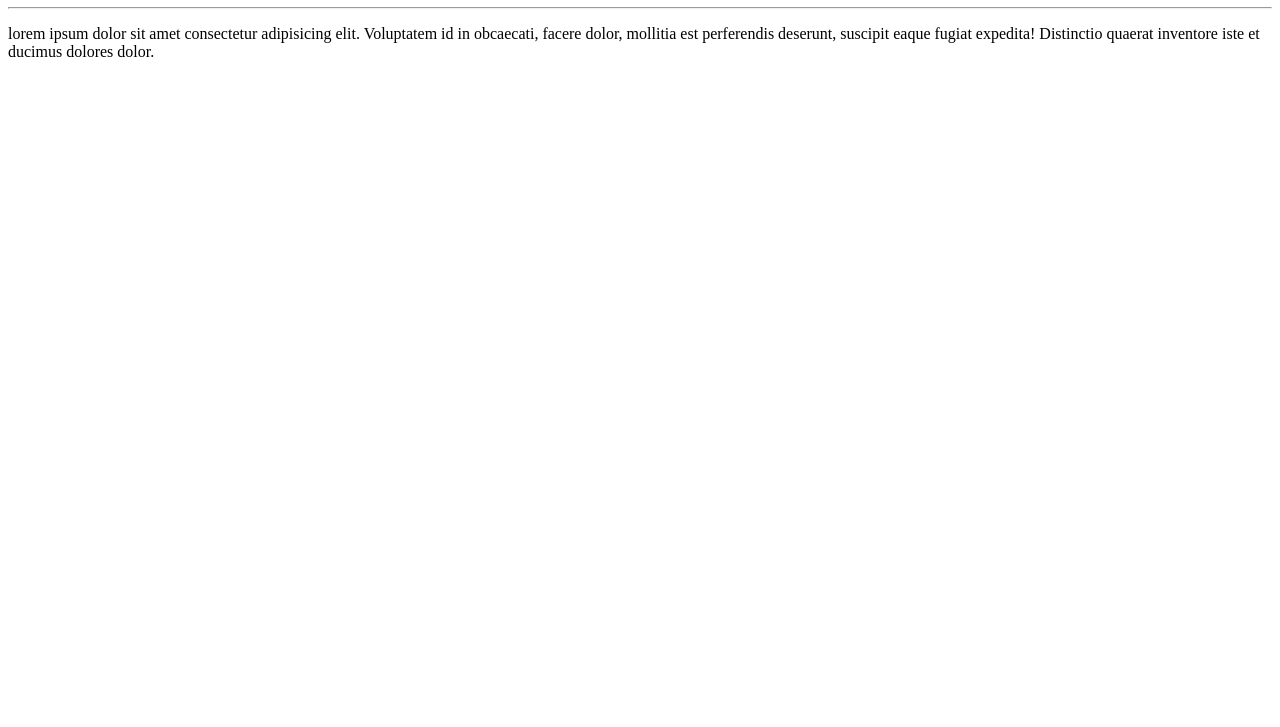
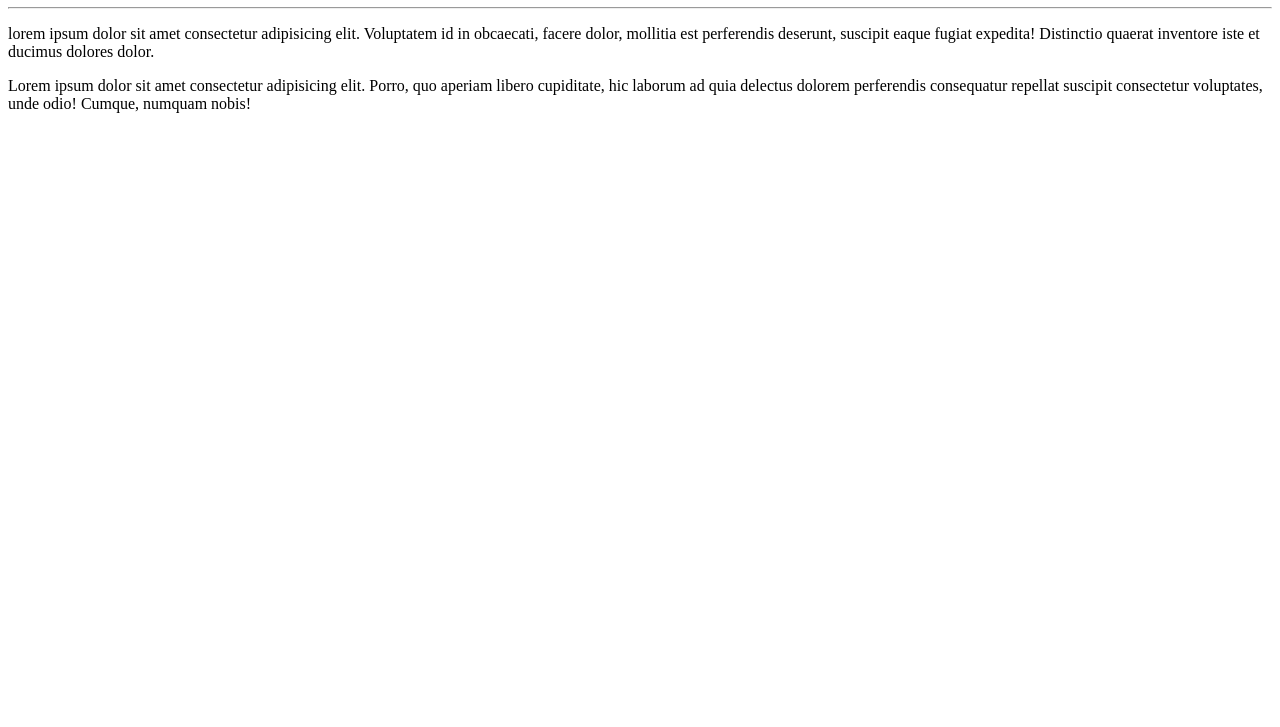
Before and after one commit to juniorc16/ola_mundo, a plain HTML site: page site-exemplo/index.html in a window 1280 px wide. Shown: the part 73-800 px from the top of the page. Drawn offline with Linux system fonts and the light colour scheme.

Commit message:
adicionei um novo paragrafo

```diff
--- a/site-exemplo/index.html
+++ b/site-exemplo/index.html
@@ -10,7 +10,7 @@
  <h1>Boa noite !!!</h1>
  <hr>
 <p> lorem ipsum dolor sit amet consectetur adipisicing elit. Voluptatem id in obcaecati, facere dolor, mollitia est perferendis deserunt, suscipit eaque fugiat expedita! Distinctio quaerat inventore iste et ducimus dolores dolor. </p>
-
+<p>Lorem ipsum dolor sit amet consectetur adipisicing elit. Porro, quo aperiam libero cupiditate, hic laborum ad quia delectus dolorem perferendis consequatur repellat suscipit consectetur voluptates, unde odio! Cumque, numquam nobis!</p>
 
 </body>
 </html>
```
